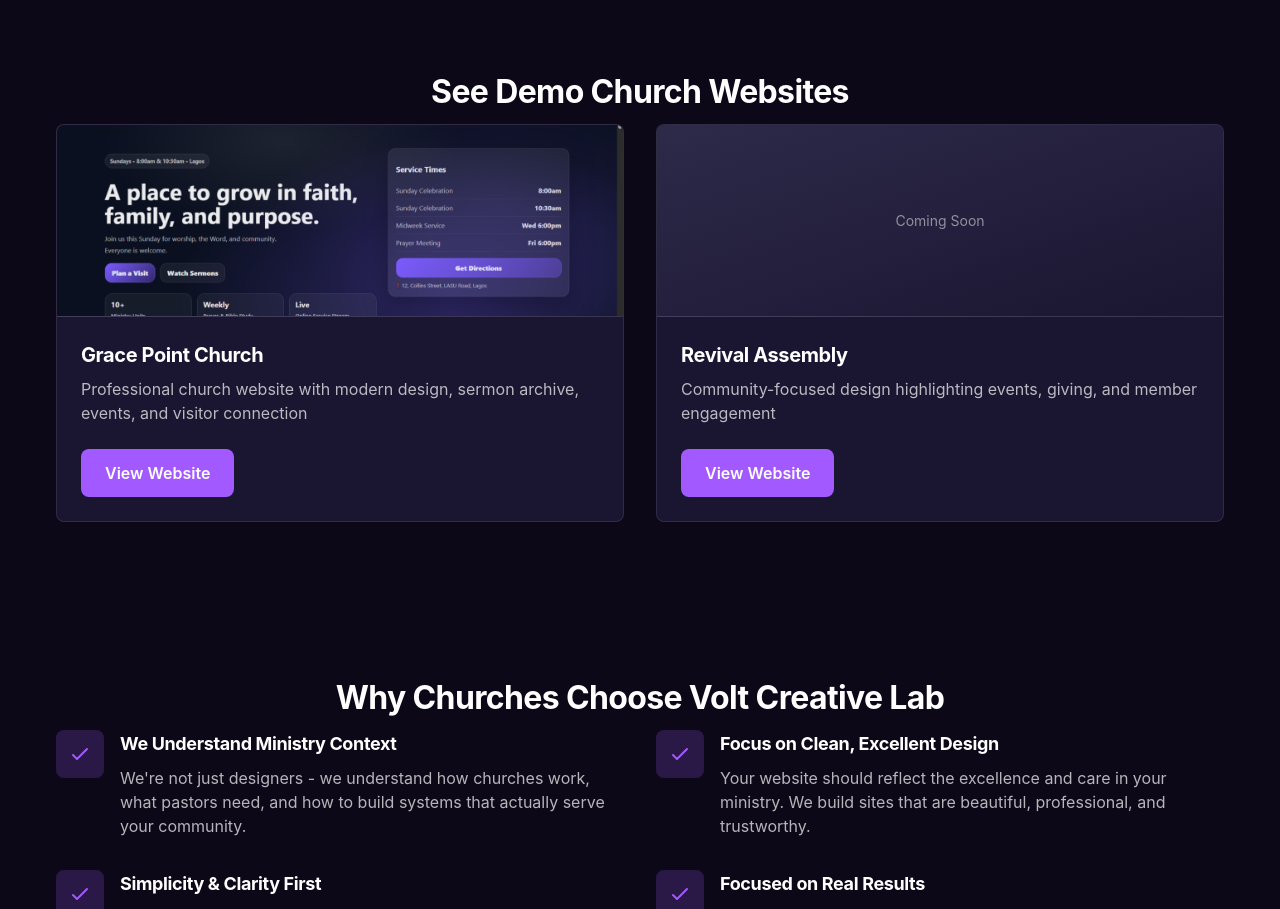
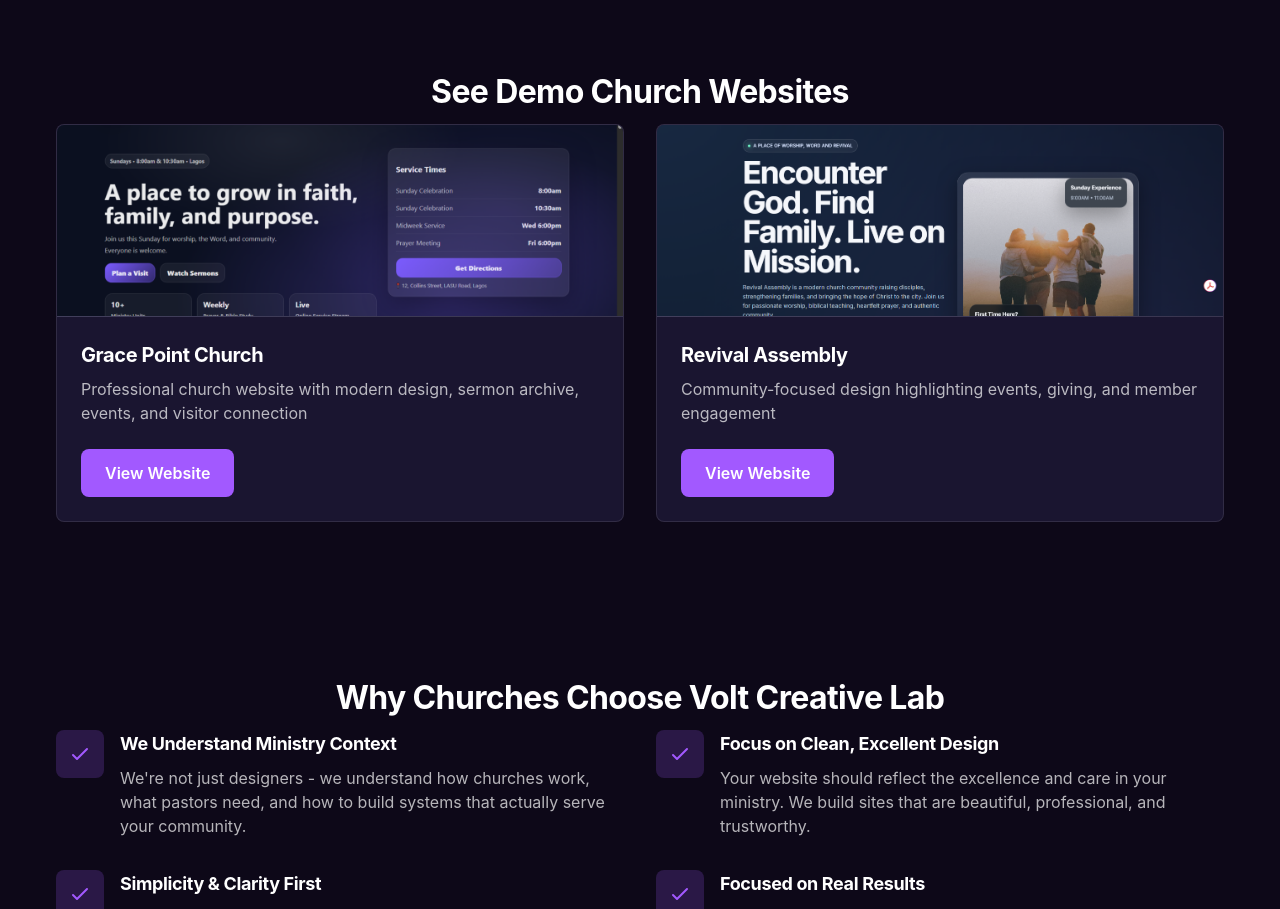
Before and after one commit to jerr001/voltcreativelab, a Next.js app in the folder volt-creative-lab/: page /church in a window 1280 px wide. Shown: the part 2200-3109 px from the top of the page. Built offline with nearby package versions, Linux system fonts and the light colour scheme.

Commit message:
Add Revival Assembly demo with live link and screenshot to church page

```diff
--- a/volt-creative-lab/src/app/church/page.tsx
+++ b/volt-creative-lab/src/app/church/page.tsx
@@ -211,8 +211,8 @@ export default function ChurchPage() {
             {
               name: "Revival Assembly",
               desc: "Community-focused design highlighting events, giving, and member engagement",
-              demo: "https://demo-revival-assembly.example.com",
-              image: null,
+              demo: "https://revival-assembly.vercel.app",
+              image: "/portfolio/web-development/revival-assembly.png",
             },
           ].map((demo, idx) => (
             <div
```
Also changed, not shown: volt-creative-lab/public/portfolio/web-development/revival-assembly.png (added).
